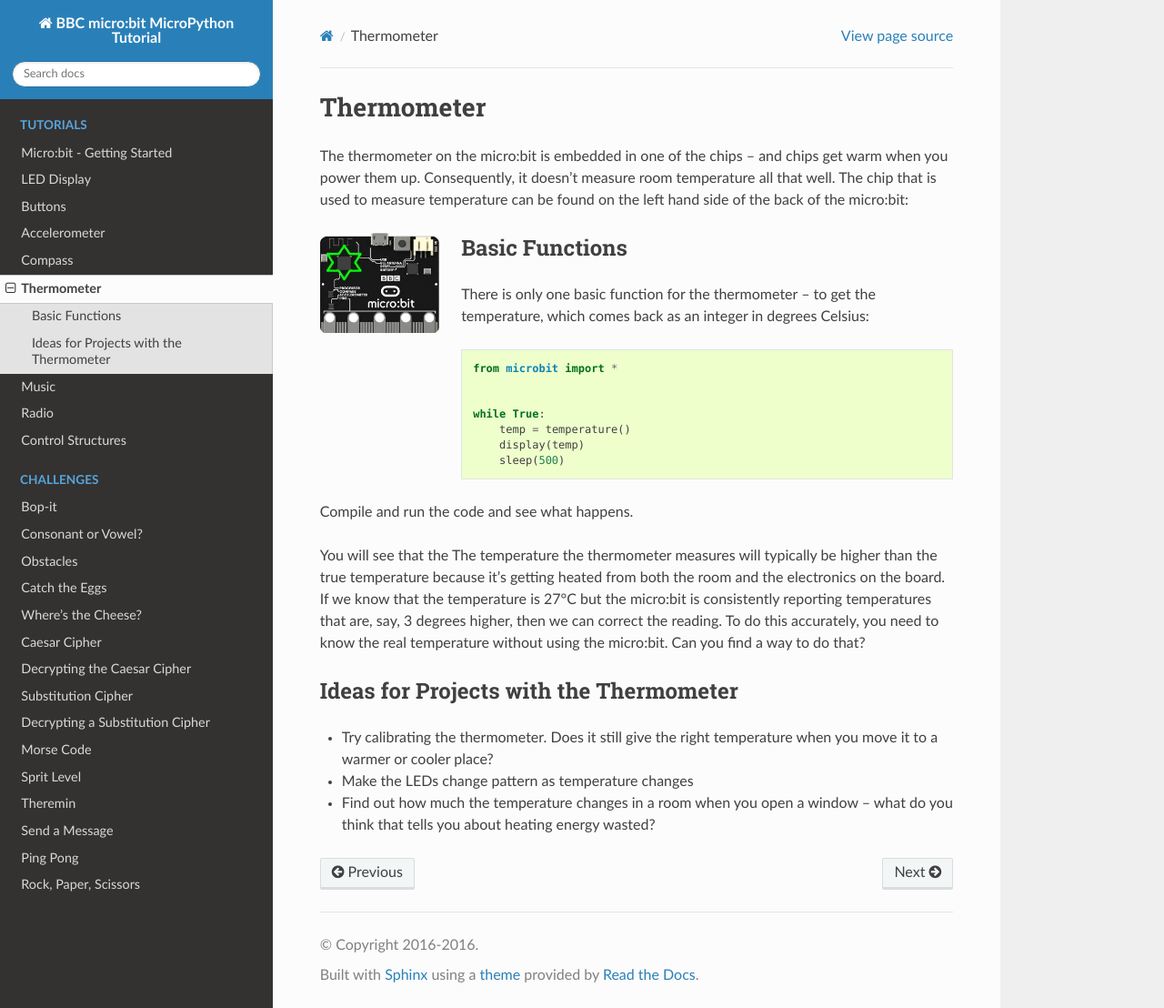
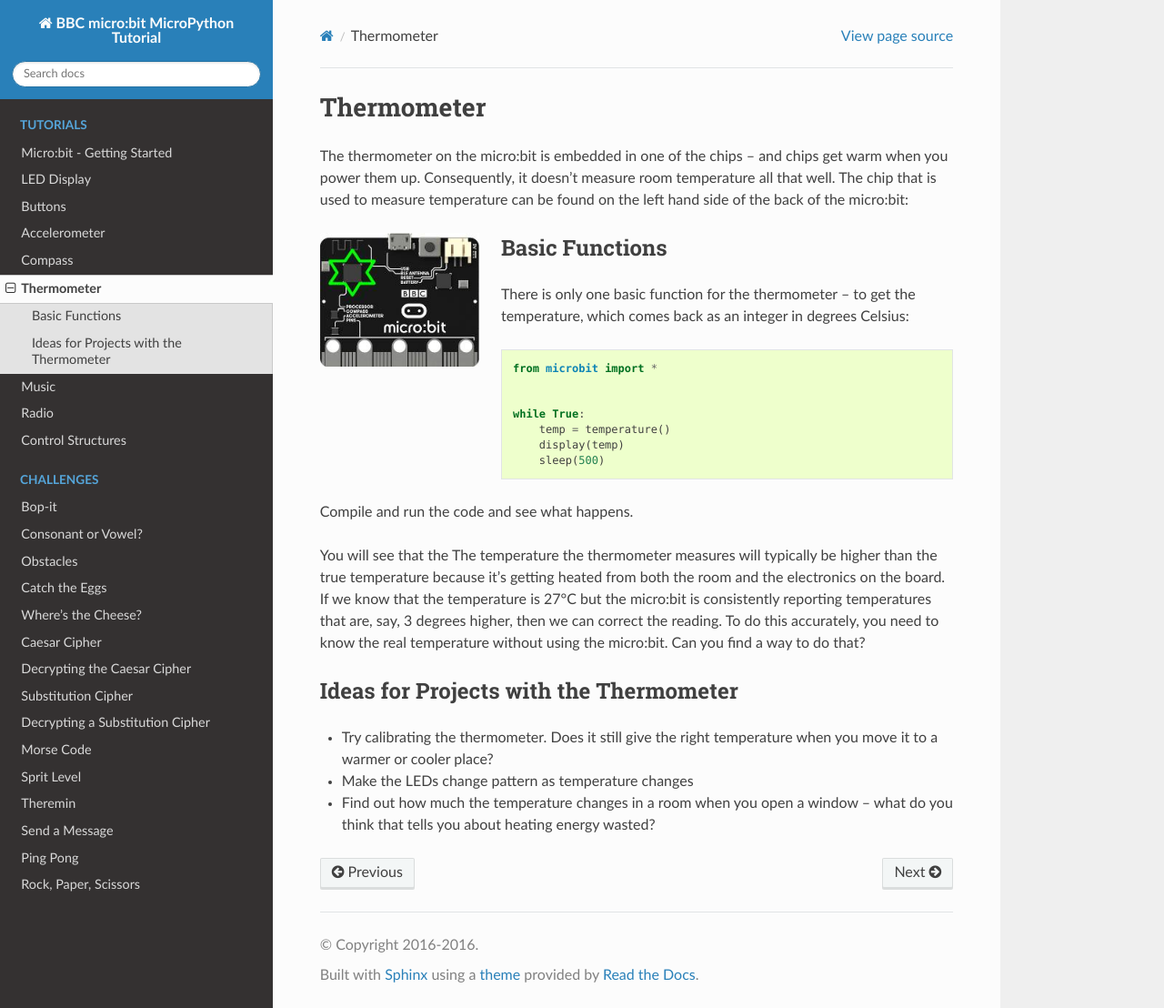
Before and after one commit to rharbird/microbit-challenges, a Sphinx documentation site: the page built from docs/source/tutorials/thermometer.rst, in a window 1280 px wide and 1108 px high. Shown: the whole window at 91% size. Built offline with Sphinx 7.4.7 and the Read the Docs theme 2.0.0, drawn with Linux system fonts in a browser that asks for light colours; pages that are not in the unit, such as notebooks, are missing from menus.

Commit message:
change images

```diff
--- a/docs/source/challenges/games/bop-it.rst
+++ b/docs/source/challenges/games/bop-it.rst
@@ -17,7 +17,7 @@ In this challenge you will make a reaction game similar to bop-it. The first bop
 been many variants which test your reactions with light, sound and action.
 
 .. figure:: bop_it.jpg
-	:scale: 60
+	:scale: 60 %
 
 	The original bop-it design, source: Wikipedia
 
--- a/docs/source/tutorials/accelerometer.rst
+++ b/docs/source/tutorials/accelerometer.rst
@@ -5,7 +5,7 @@ The accelerometer on a BBC micro:bit measures acceleration, as its name suggests
 The accelerometer can measure accelerations of between +2g to -2g.
 
 .. image:: accelerometer.jpg
-   :scale: 60 %
+   :scale: 80 %
    :align: left
 
 The micro:bit measures movement along
--- a/docs/source/tutorials/compass.rst
+++ b/docs/source/tutorials/compass.rst
@@ -9,7 +9,7 @@ such as those generated by a permanent magnet or those around a coil
 through which a current is running.
 
 .. image:: compass.jpg
-   :scale: 60 %
+   :scale: 80 %
    :align: left
 
 The interpretation of magnetic
--- a/docs/source/tutorials/control.rst
+++ b/docs/source/tutorials/control.rst
@@ -5,6 +5,9 @@ Sometimes you need to control what happens in your program, do you need to repea
 Loops will help you there. Perhaps you only want something to happen if a particular event has occurred? Take a look at conditions
 to help you there. Of course, in any program you will likely use all of these to make your micro:bit function and that's where
 things get interesting.
+
+.. image:: control_structures_icons.jpg
+   :align: left
 
 
 Loops
--- a/docs/source/tutorials/radio.rst
+++ b/docs/source/tutorials/radio.rst
@@ -5,7 +5,7 @@ Your micro:bit has a radio chip that can be used to transmit and receive
 messages.
 
 .. image:: radio.jpg
-   :scale: 60 %
+   :scale: 80 %
    :align: left
 
 
--- a/docs/source/tutorials/thermometer.rst
+++ b/docs/source/tutorials/thermometer.rst
@@ -6,7 +6,7 @@ Thermometer
 The thermometer on the micro:bit is embedded in one of the chips – and chips get warm when you power them up. Consequently, it doesn’t measure room temperature all that well. The chip that is used to measure temperature can be found on the left hand side of the back of the micro:bit:
 
 .. image:: thermometer.jpg
-   :scale: 60 %
+   :scale: 80 %
    :align: left
 
 Basic Functions
```
Also changed, not shown: docs/source/tutorials/accelerometer.jpg, docs/source/tutorials/control_structures_icons.jpg (added).
